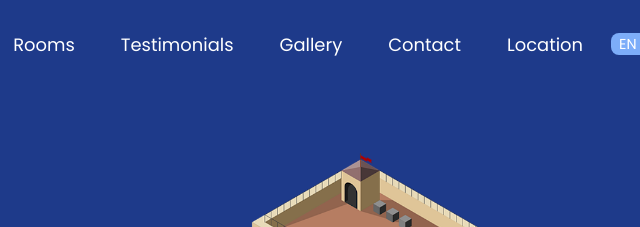
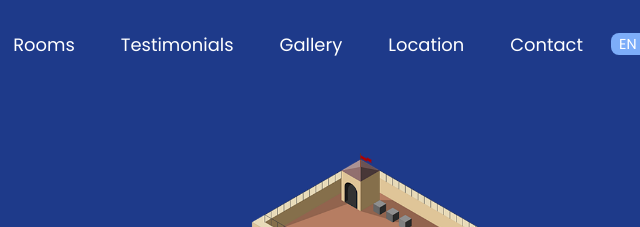
Before and after one commit to willfliaw/BaseResponsiveSite, a plain HTML site: page index.html in a window 1280 px wide. Shown: the top 227 px of the page, 603-1243 px from the left. Drawn offline with nearby package versions, Linux system fonts and the light colour scheme; a web font is replaced by a local one.

Commit message:
changed location position on navbar

```diff
--- a/index.html
+++ b/index.html
@@ -54,13 +54,17 @@
                         </a>
                     </li>
                     <li class="nav-item">
-                        <a href="#contact" class="nav-link" id="navbar-contact">
-                            Contact
+                        <a
+                            href="#location"
+                            class="nav-link"
+                            id="navbar-location"
+                        >
+                            Location
                         </a>
                     </li>
                     <li class="nav-item">
-                        <a href="#location" class="nav-link" id="navbar-location">
-                            Location
+                        <a href="#contact" class="nav-link" id="navbar-contact">
+                            Contact
                         </a>
                     </li>
                     <li class="nav-item">
@@ -113,7 +117,6 @@
                     </div>
                 </div>
             </section>
-
 
             <section class="about-section" id="about">
                 <div class="section-content">
```
